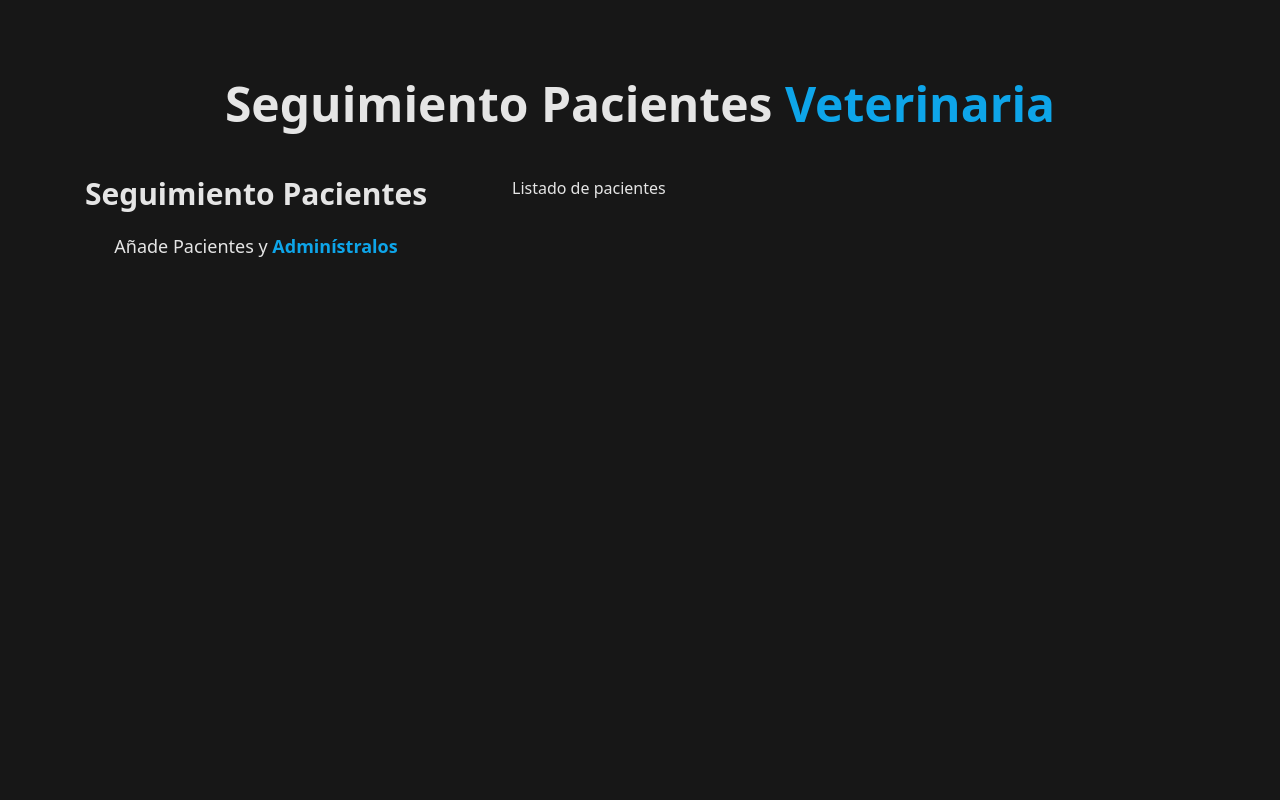
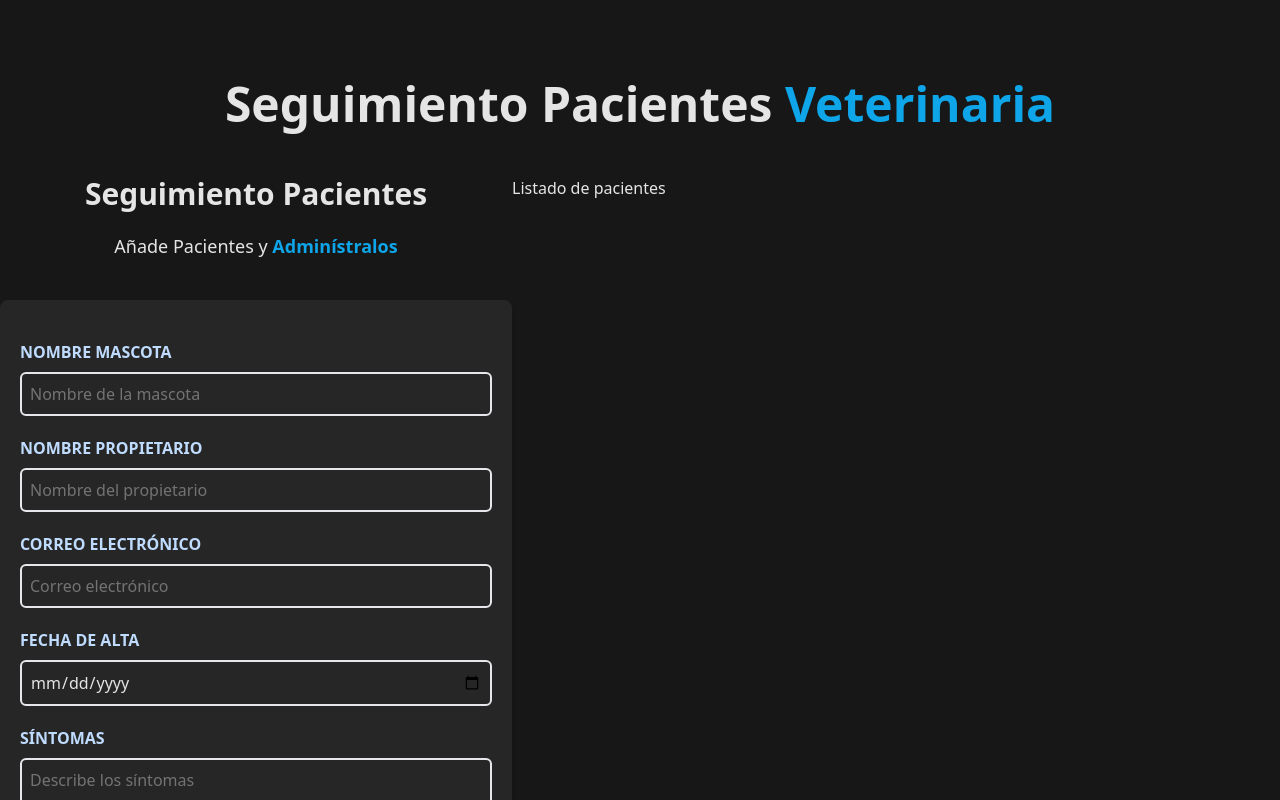
Before and after one commit to HerraHabibi/administrador-pacientes, a React (Vite) app: page / in a window 1280 px wide. Shown: the top 800 px of the page. Built offline with nearby package versions, Linux system fonts and the light colour scheme.

Commit message:
Inputs y diseño del Formulario

```diff
--- a/src/components/Formulario.jsx
+++ b/src/components/Formulario.jsx
@@ -2,13 +2,90 @@ function Formulario() {
   return (
     <div className='md:w-1/2 lg:w-2/5'>
       <h2 className='font-black text-3xl text-center'>Seguimiento Pacientes</h2>
-      <p className='text-lg mt-5 text-center'>
+      <p className='text-lg mt-5 text-center mb-10'>
         Añade Pacientes y {''}
         <span className='text-sky-500 font-bold'>Adminístralos</span>
       </p>
 
-      <form>
+      <form className='bg-neutral-800 shadow-md rounded-lg py-10 px-5 mb-10'>
+        <div className='mb-5'>
+          <label
+            htmlFor='nombreMascota'
+            className='block text-blue-200 uppercase font-bold'
+          >
+            Nombre mascota
+          </label>
+          <input
+            type='text'
+            id='nombreMascota'
+            placeholder='Nombre de la mascota'
+            className='bg-neutral-800 border-2 w-full p-2 mt-2 placeholder-neutral-500 rounded-md outline-none'
+          />
+        </div>
 
+        <div className='mb-5'>
+          <label
+            htmlFor='nombrePropietario'
+            className='block text-blue-200 uppercase font-bold'
+          >
+            Nombre propietario
+          </label>
+          <input
+            type='text'
+            id='nombrePropietario'
+            placeholder='Nombre del propietario'
+            className='bg-neutral-800 border-2 w-full p-2 mt-2 placeholder-neutral-500 rounded-md outline-none'
+          />
+        </div>
+
+        <div className='mb-5'>
+          <label
+            htmlFor='correoElectronico'
+            className='block text-blue-200 uppercase font-bold'
+          >
+            Correo electrónico
+          </label>
+          <input
+            type='email'
+            id='correoElectronico'
+            placeholder='Correo electrónico'
+            className='bg-neutral-800 border-2 w-full p-2 mt-2 placeholder-neutral-500 rounded-md outline-none'
+          />
+        </div>
+
+        <div className='mb-5'>
+          <label
+            htmlFor='fechaAlta'
+            className='block text-blue-200 uppercase font-bold'
+          >
+            Fecha de alta
+          </label>
+          <input
+            type='date'
+            id='fechaAlta'
+            className='bg-neutral-800 border-2 w-full p-2 mt-2 rounded-md outline-none'
+          />
+        </div>
+
+        <div className='mb-5'>
+          <label
+            htmlFor='sintomas'
+            className='block text-blue-200 uppercase font-bold'
+          >
+            Síntomas
+          </label>
+          <textarea
+            id='sintomas'
+            placeholder='Describe los síntomas'
+            className='bg-neutral-800 border-2 w-full p-2 mt-2 placeholder-neutral-500 rounded-md outline-none'
+          />
+        </div>
+
+        <input
+          type='submit'
+          value='Agregar paciente'
+          className='bg-sky-500 w-full p-3 mt-2 rounded-md outline-none uppercase font-bold hover:bg-sky-600 cursor-pointer transition-all'
+        />
       </form>
     </div>
   );
```
